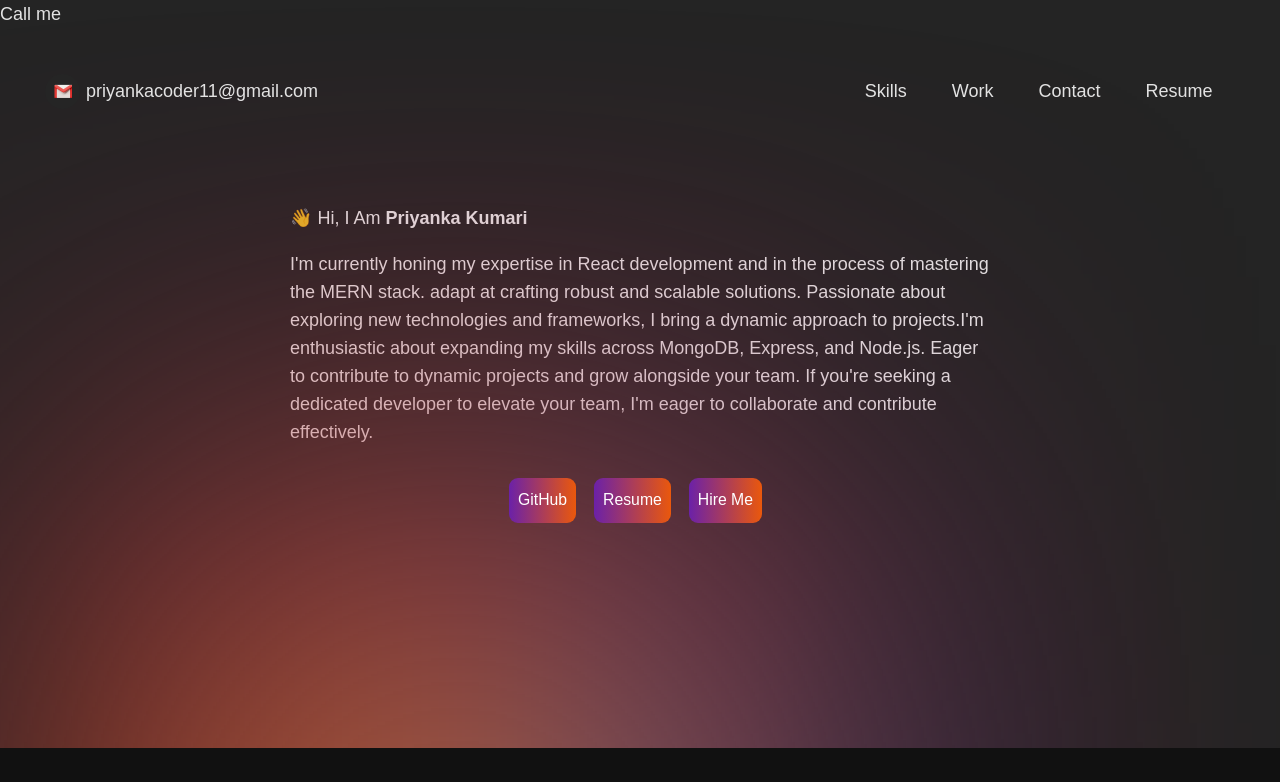
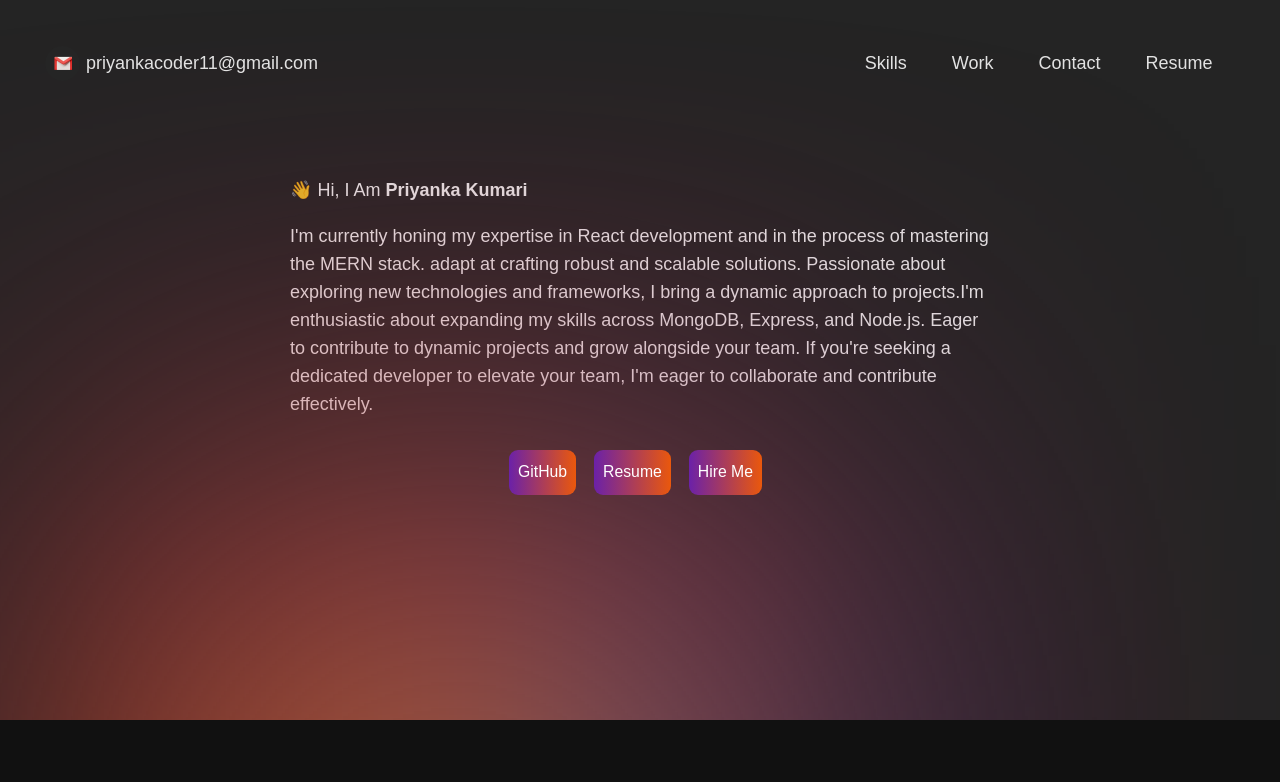
Before and after one commit to priyanka807/portfolio-priyanka, a React (Vite) app: page / in a window 1280 px wide. Shown: the top 782 px of the page. Built offline with nearby package versions, Linux system fonts and the light colour scheme.

Commit message:
Update App.jsx

```diff
--- a/src/App.jsx
+++ b/src/App.jsx
@@ -11,7 +11,7 @@ import Try from "./components/try";
 function App() {
     return (
       <div className="App">
-              <a href="tel:+919773583040">Call me</a>
+
         <HeroBanner />
         {/* <Try/> */}
         {/* <AboutMe /> */}
```
